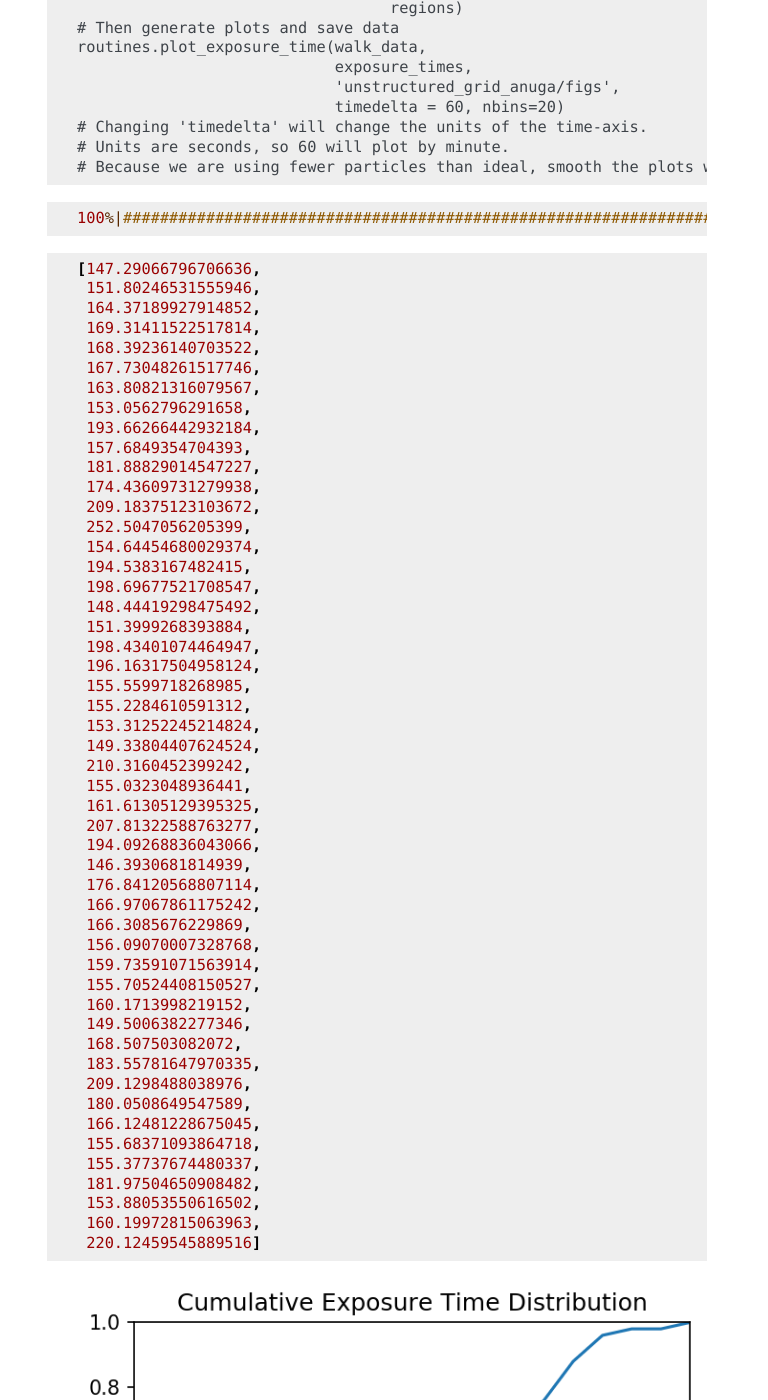
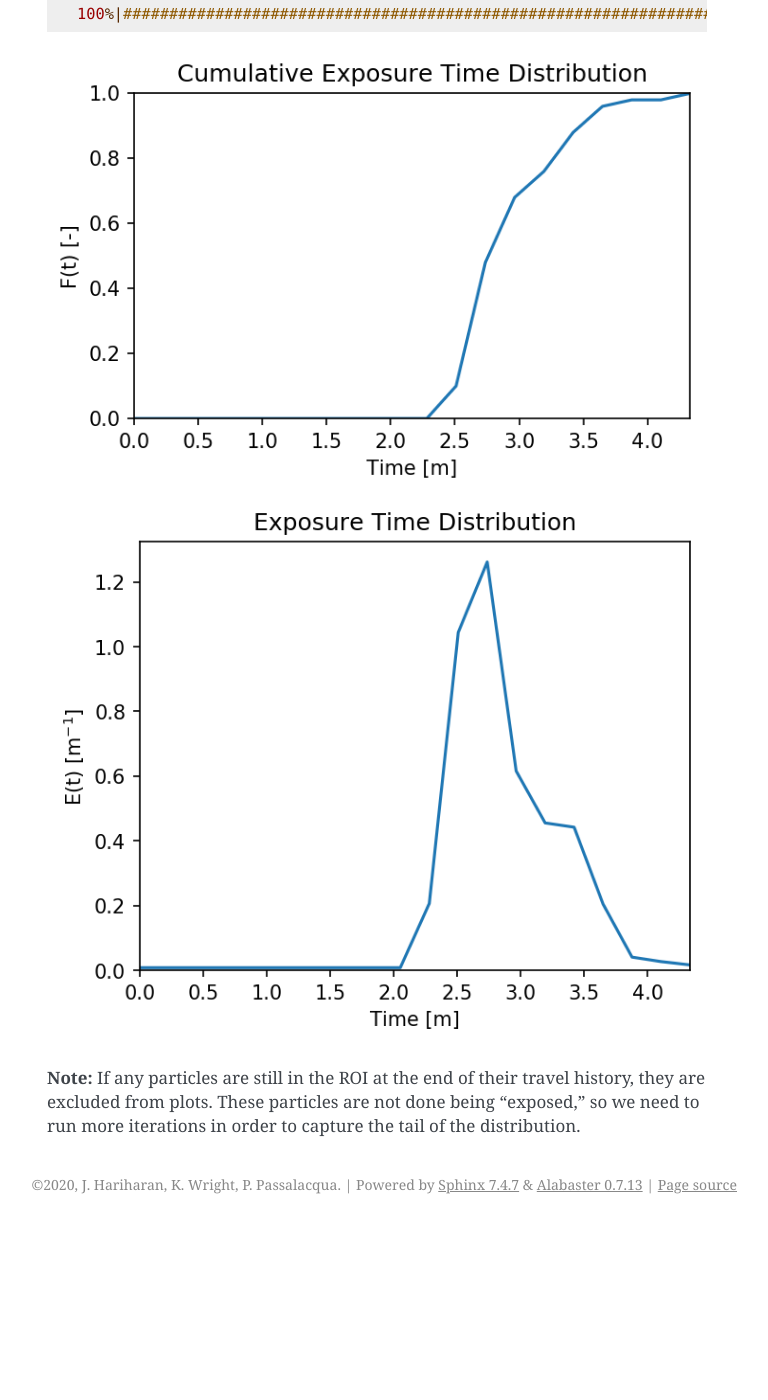
Before and after one commit to passaH2O/dorado, a Sphinx documentation site: the page built from docs/source/examples/example13.rst, in a window 1280 px wide and 1400 px high, scrolled down 10926 px. Shown: the whole window, without its empty margins (373-1141 px from the left). Built offline with Sphinx 7.4.7, drawn with Linux system fonts in a browser that asks for light colours; formulas are drawn with MathJax 3; after the commit the page ends 12150 px from its top, so only the background shows below that; some of the changed text lies outside the part shown.

Commit message:
fix example13 docs

```diff
--- a/docs/source/examples/example13.rst
+++ b/docs/source/examples/example13.rst
@@ -529,13 +508,6 @@ First, let’s generate and visualize the ROI:
 
 
 
-.. parsed-literal::
-
-    <matplotlib.image.AxesImage at 0x67435198>
-
-
-
-
 .. image:: images/example13/unstructured_grid_anuga_29_1.png
 
 
@@ -566,62 +538,6 @@ generate plots of the cumulative and differential forms of the ETD
 
 
 
-.. parsed-literal::
-
-    [147.29066796706636,
-     151.80246531555946,
-     164.37189927914852,
-     169.31411522517814,
-     168.39236140703522,
-     167.73048261517746,
-     163.80821316079567,
-     153.0562796291658,
-     193.66266442932184,
-     157.6849354704393,
-     181.88829014547227,
-     174.43609731279938,
-     209.18375123103672,
-     252.5047056205399,
-     154.64454680029374,
-     194.5383167482415,
-     198.69677521708547,
-     148.44419298475492,
-     151.3999268393884,
-     198.43401074464947,
-     196.16317504958124,
-     155.5599718268985,
-     155.2284610591312,
-     153.31252245214824,
-     149.33804407624524,
-     210.3160452399242,
-     155.0323048936441,
-     161.61305129395325,
-     207.81322588763277,
-     194.09268836043066,
-     146.3930681814939,
-     176.84120568807114,
-     166.97067861175242,
-     166.3085676229869,
-     156.09070007328768,
-     159.73591071563914,
-     155.70524408150527,
-     160.1713998219152,
-     149.5006382277346,
-     168.507503082072,
-     183.55781647970335,
-     209.1298488038976,
-     180.0508649547589,
-     166.12481228675045,
-     155.68371093864718,
-     155.37737674480337,
-     181.97504650908482,
-     153.88053550616502,
-     160.19972815063963,
-     220.12459545889516]
-
-
-
-
 .. image:: images/example13/unstructured_grid_anuga_31_2.png
 
 
```
Also changed, not shown: other parts of docs/source/examples/example13.rst (+0 -21 lines).
